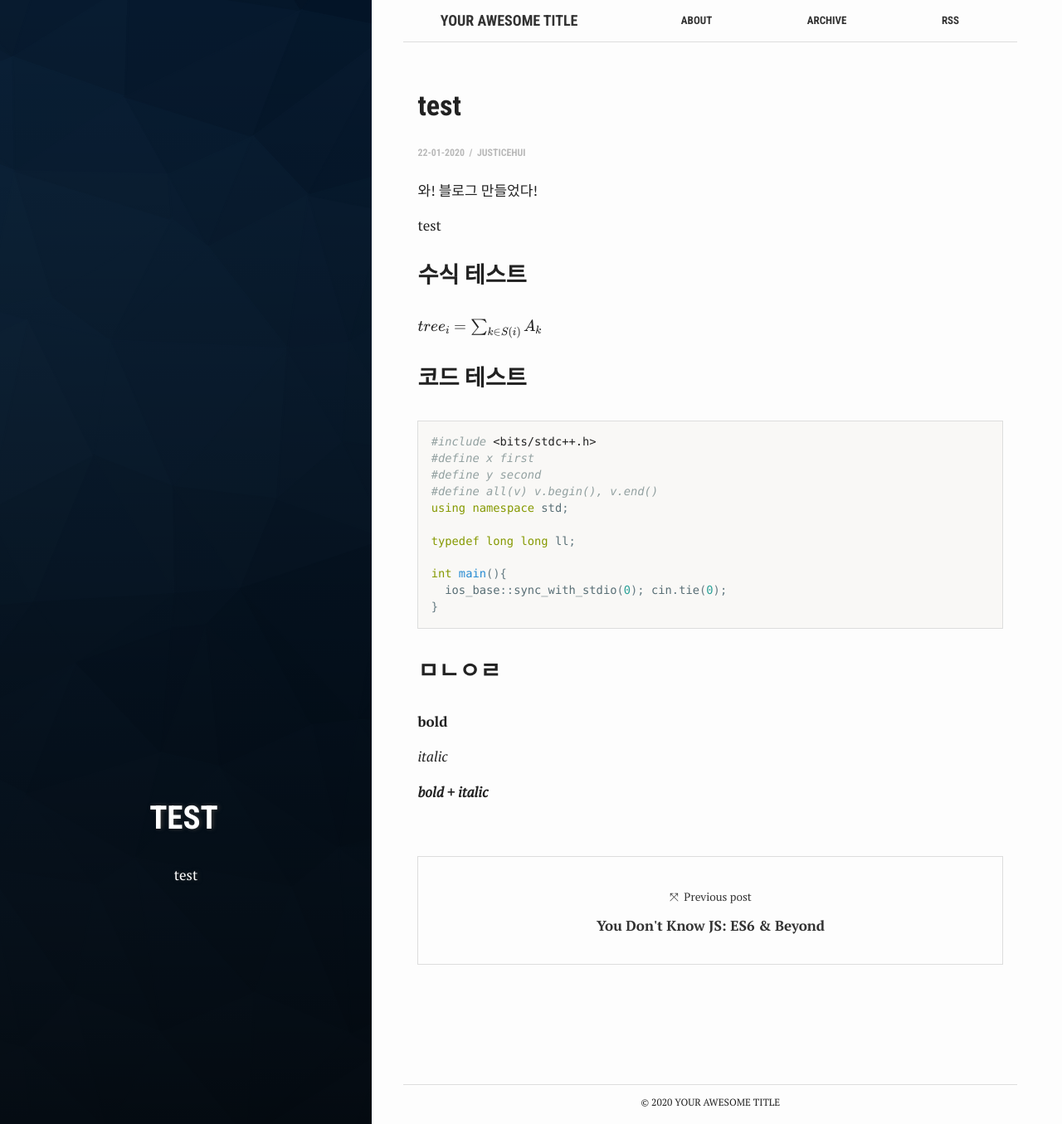
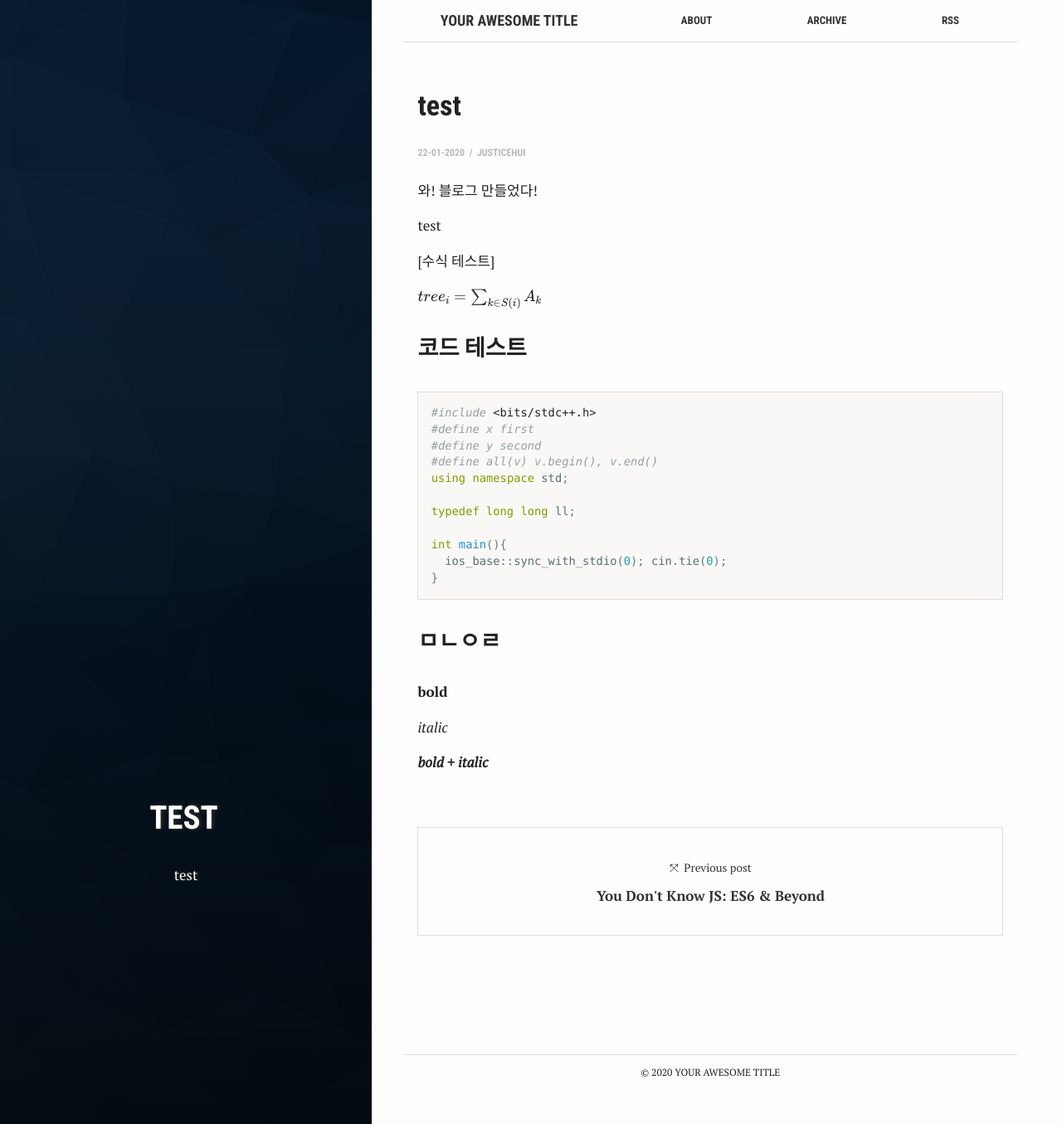
Before and after one commit to JusticeHuiSecond/JusticeHuiSecond.github.io, a Jekyll site: the page built from _posts/2020-01-22-test.md, in a window 1280 px wide and 1355 px high. Shown: the whole window at 83% size. Built offline with Jekyll 4.4.1, drawn with Linux system fonts in a browser that asks for light colours; formulas are drawn with MathJax 3.

```diff
--- a/_posts/2020-01-22-test.md
+++ b/_posts/2020-01-22-test.md
@@ -11,7 +11,7 @@ author: justiceHui
 
 test
 
-### 수식 테스트
+[수식 테스트]
 
 $tree_i = \sum_{k∈S(i)} A_k$
 
```
